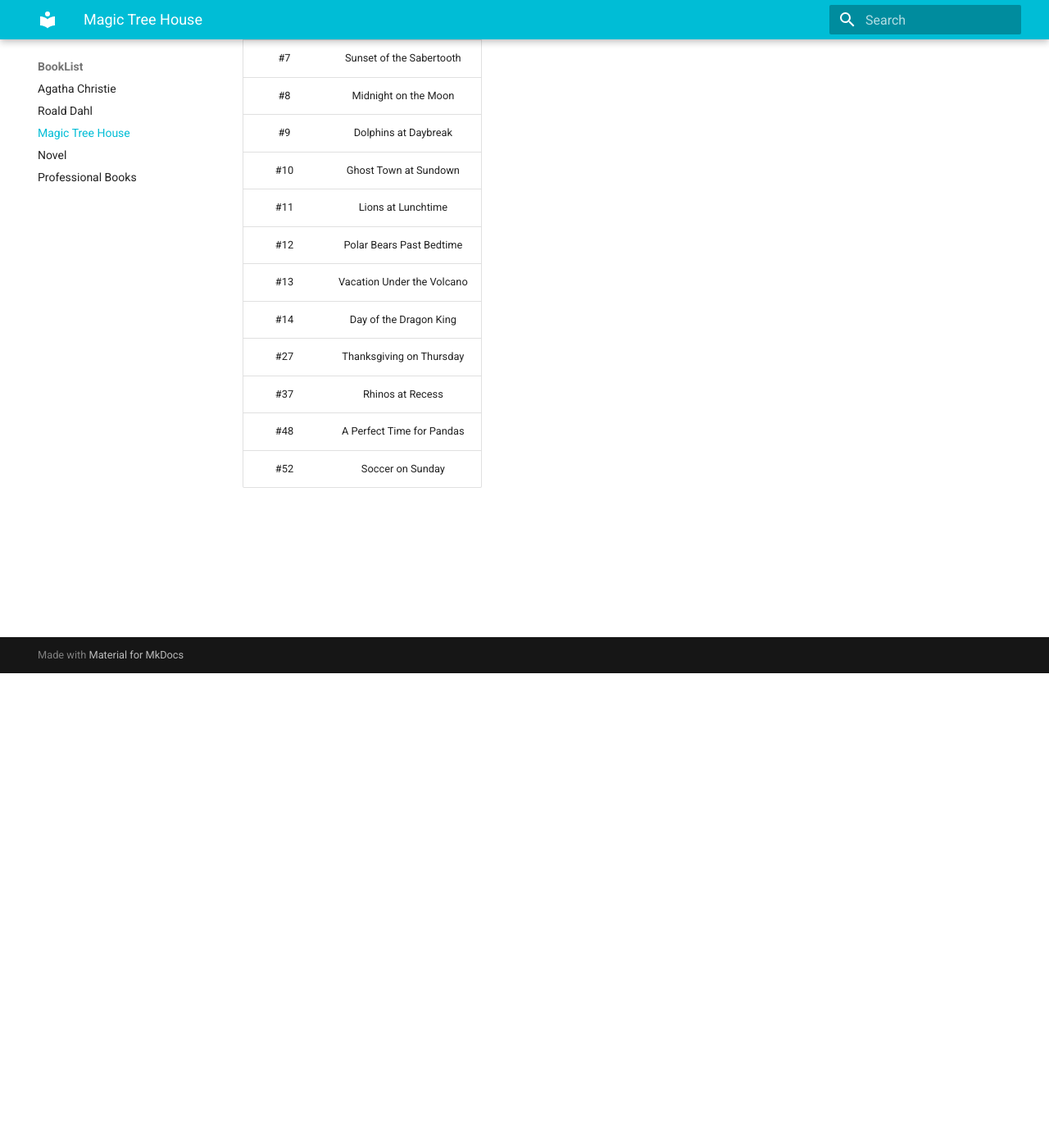
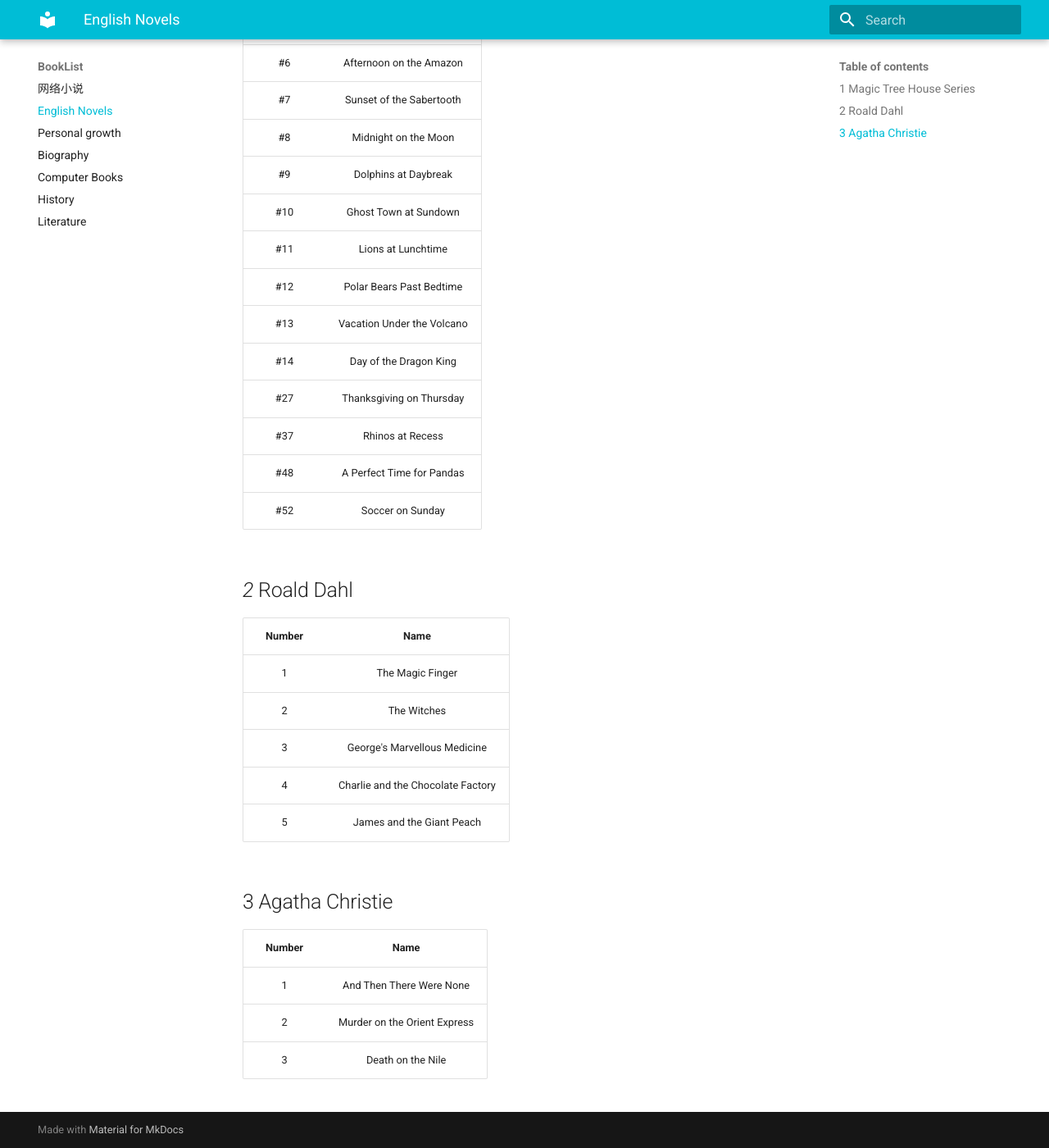
Before and after one commit to WGZ-W/wgz-w.github.io, an MkDocs documentation site: the page built from docs/BookList/English-novels.md, in a window 1280 px wide and 1400 px high, scrolled down 579 px. Shown: the whole window at 82% size. Built offline with MkDocs 1.6.1 and Material for MkDocs 9.7.7, drawn with Linux system fonts in a browser that asks for light colours.

Commit message:
Update BookList

```diff
--- a/docs/BookList/magic-tree-house.md
+++ b/docs/BookList/English-novels.md
@@ -1,13 +1,13 @@
 ---
 
-title: "Magic Tree House"
+title: "English Novels"
 tag: study
 ---
 
 
 
-
-# Magic Tree House Series
+# English Novels
+## *1* Magic Tree House Series
 @ Mary Pope Osborne
 
 | Number | Name |
@@ -30,3 +30,23 @@
 | #37 | Rhinos at Recess |
 | #48 | A Perfect Time for Pandas |
 | #52 | Soccer on Sunday |
+
+
+## *2* Roald Dahl
+
+| Number | Name |
+|:------:|:----:|
+| 1 | The Magic Finger |
+| 2 | The Witches |
+| 3 | George's Marvellous Medicine |
+| 4 | Charlie and the Chocolate Factory |
+| 5 | James and the Giant Peach |
+
+
+## 3 Agatha Christie
+
+| Number | Name |
+|:------:|:----:|
+| 1 | And Then There Were None |
+| 2 | Murder on the Orient Express |
+| 3 | Death on the Nile |
--- a/docs/BookList/professional-computer.md
+++ b/docs/BookList/computer.md
@@ -1,4 +1,4 @@
-# Professional  Books
+# Computer  Books
 
 
 ## Machine Learning and Deep Learning
--- a/docs/BookList/novel.md
+++ b/docs/BookList/novels.md
@@ -1,7 +1,7 @@
 
 
 
-# Novel
+# 网络小说
 
 
 ## *1* 科普
--- a/mkdocs.yml
+++ b/mkdocs.yml
@@ -54,11 +54,13 @@
     - Study/study-guide.md
 
   - BookList:
-    - BookList/Agatha-Christie.md
-    - BookList/Roald-Dahl.md
-    - BookList/magic-tree-house.md
-    - BookList/novel.md
-    - BookList/professional-computer.md
+    - BookList/novels.md
+    - BookList/English-novels.md
+    - BookList/Personal-growth.md
+    - BookList/biography.md
+    - BookList/computer.md
+    - BookList/history.md
+    - BookList/literature.md
 
   - BookMark:
     - BookMark/blogs.md
```
Also changed, not shown: docs/BookList/Agatha-Christie.md (deleted, +0 -10 lines), docs/BookList/Roald-Dahl.md (deleted, +0 -13 lines), docs/BookList/Personal-growth.md (added), docs/BookList/biography.md (added), docs/BookList/history.md (added), docs/BookList/literature.md (added).
